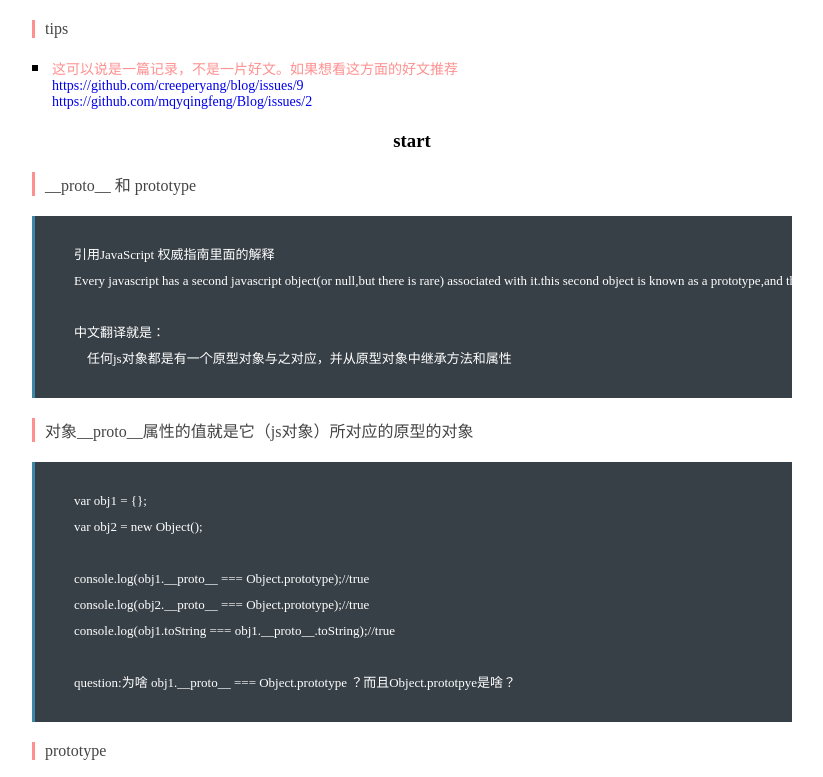
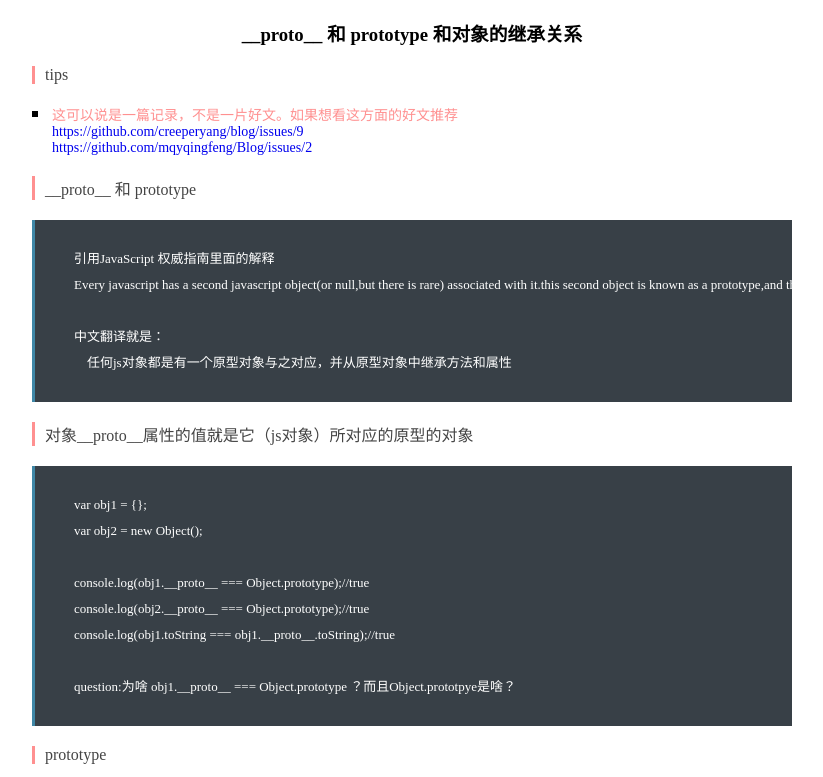
Before and after one commit to zeroHu/javascript-common-components, a plain HTML site: page needLearn/objectAndPrototype.html in a window 1280 px wide. Shown: the top 777 px of the page, without its empty margins (228-1051 px from the left). Drawn offline with Linux system fonts and the light colour scheme.

Commit message:
add title

```diff
--- a/needLearn/objectAndPrototype.html
+++ b/needLearn/objectAndPrototype.html
@@ -7,11 +7,10 @@
 </head>
 <body>
     <div class="blog-box">
+        <h3>__proto__ 和 prototype 和对象的继承关系</h3>
         <p class="head">tips</p>
         <p class="tips">这可以说是一篇记录，不是一片好文。如果想看这方面的好文推荐<br><a href="https://github.com/creeperyang/blog/issues/9" target="_blank">https://github.com/creeperyang/blog/issues/9</a><br><a href="https://github.com/mqyqingfeng/Blog/issues/2" target="_blank">https://github.com/mqyqingfeng/Blog/issues/2</a></p>
 
-
-        <h3> start </h3>
         <p class="head">__proto__ 和 prototype</p>
         <p class="code">
             引用JavaScript 权威指南里面的解释
```
